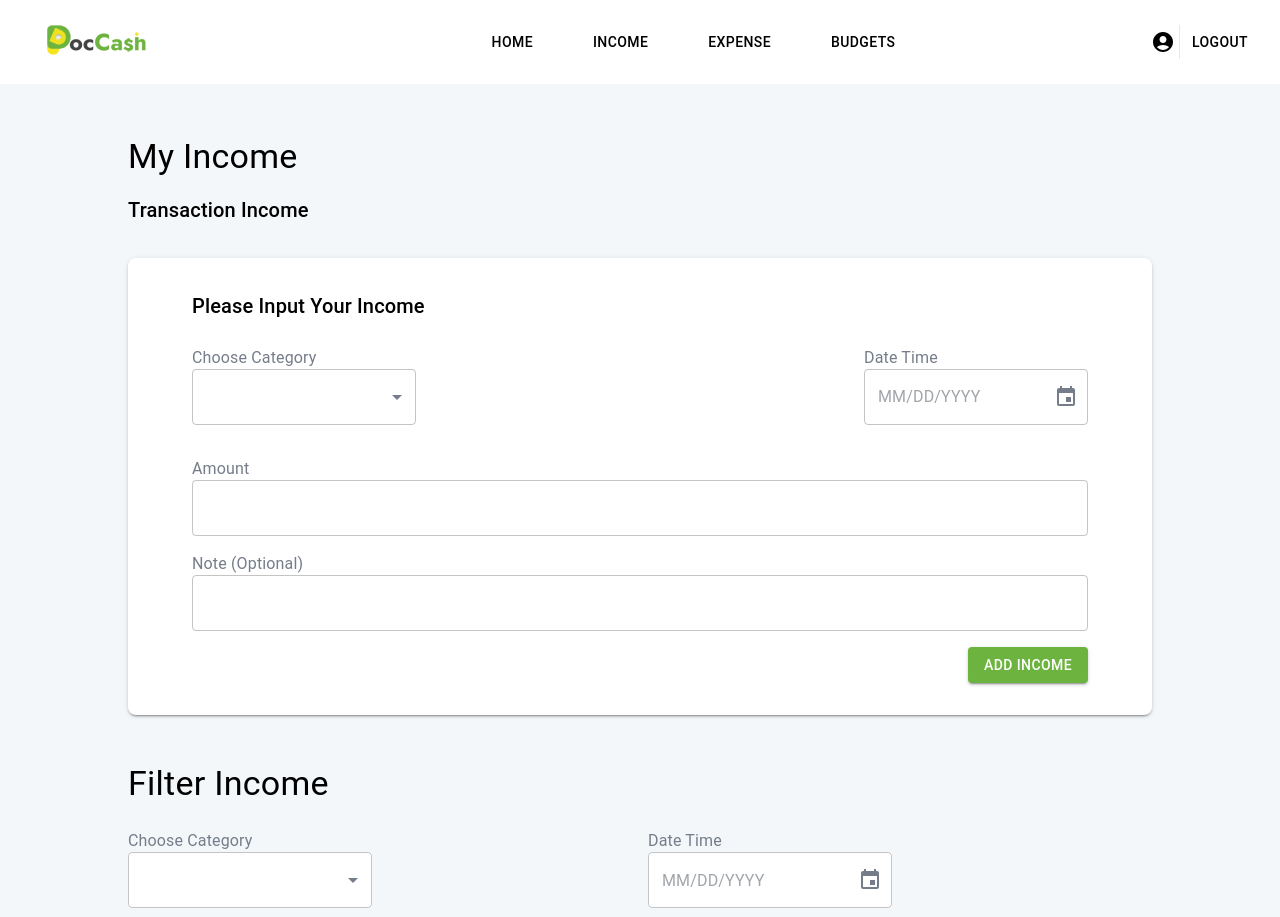
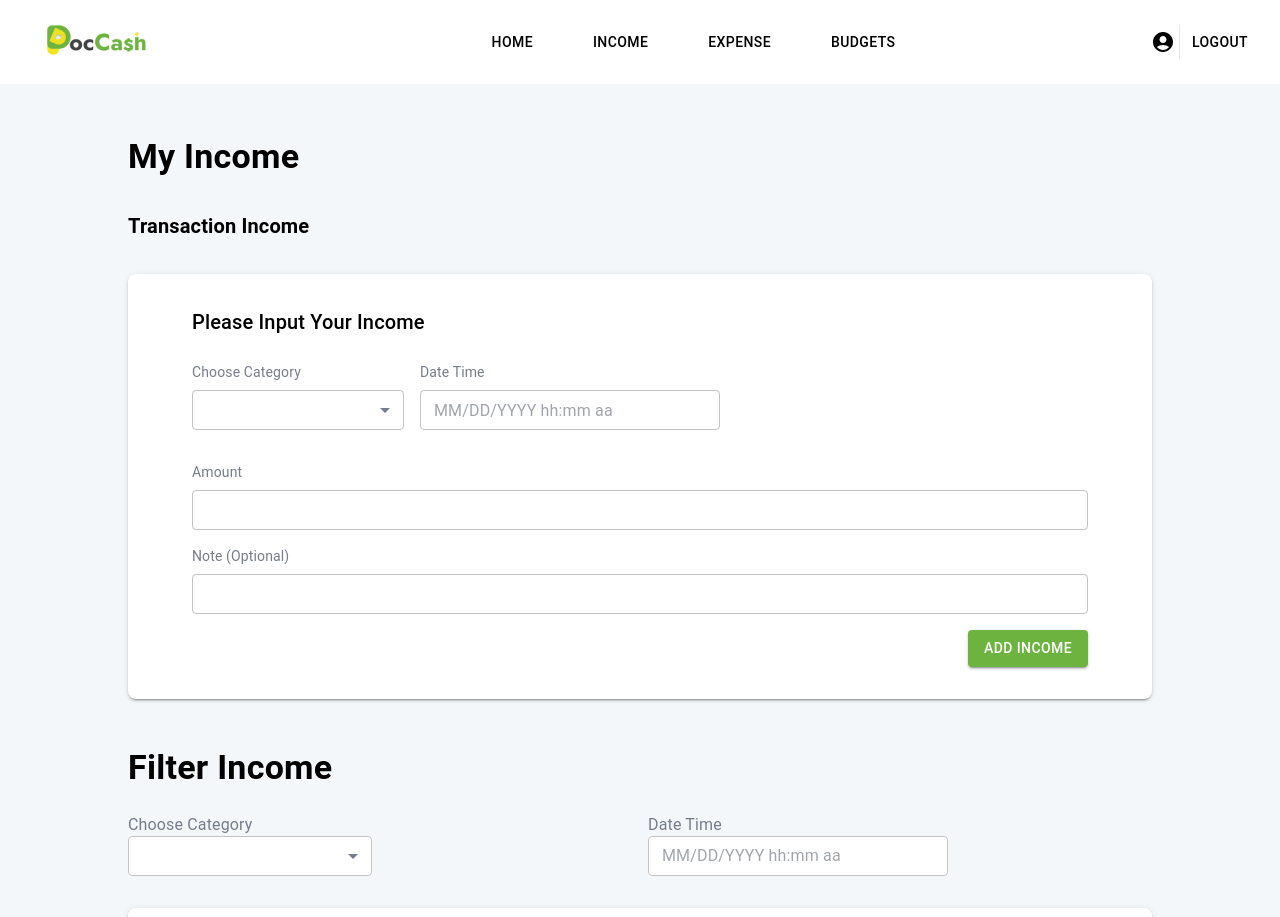
Before and after one commit to Hooksmith/POC_cash, a React (Create React App) app: page /income in a window 1280 px wide. Shown: the top 917 px of the page. Built offline with nearby package versions, Linux system fonts and the light colour scheme.

Commit message:
[Update]  style

```diff
--- a/src/components/budgetAchievement.jsx
+++ b/src/components/budgetAchievement.jsx
@@ -13,31 +13,23 @@ function BudgetAchievement() {
   ];
 
   const chartOptions = {
-    title: "Budget Achievement",
-    legend: { position: "bottom" },
-    hAxis: { title: "Year", minValue: 0, maxValue: 120 },
-    vAxis: { title: "Achievement" },
-    series: {
-      0: { color: "#8BC34A" }, // Customize color for 2022
-      1: { color: "#8BC34A" }, // Customize color for 2023
-      2: { color: "#8BC34A" }, // Customize color for 2024
-    },
+    legend: { position: "none" },
+    hAxis: { minValue: 0, maxValue: 120 },
+    colors: ["#6DB33F", "#8AC265", "#A7D18C"],
   };
 
   return (
     <Card sx={{ minWidth: 275 }}>
       <CardContent>
-        <Typography variant="h5" component="h2">
+        <Typography variant="body1" fontWeight="600">
           Budget achievement
         </Typography>
-        <Typography variant="h4" component="h2">
-          $1,800.00
-        </Typography>
-        <Typography variant="body2">5 achievements</Typography>
+        <Typography variant="h4">$1,800.00</Typography>
+        <Typography variant="body1">5 achievements</Typography>
         <Chart
           chartType="BarChart"
           width="100%"
-          height="300px"
+          height="150px"
           data={chartData}
           options={chartOptions}
         />
--- a/src/components/budgetCard.jsx
+++ b/src/components/budgetCard.jsx
@@ -9,13 +9,14 @@ import ArrowForwardIcon from "@mui/icons-material/ArrowForwardIos";
 
 function BudgetCard({ title, progress, timePeriod }) {
   return (
-    <Card sx={{ width: "100%", mb: 3 }}>
-      <CardContent>
+    <Card sx={{ width: "100%", mb: 2 }}>
       <Box
         sx={{
           display: "flex",
           alignItems: "center",
           justifyContent: "space-between",
+          px: 3,
+          py: 2,
         }}
       >
         <Box
@@ -56,10 +57,10 @@ function BudgetCard({ title, progress, timePeriod }) {
             </Box>
           </Box>
           <Box sx={{ ml: 3 }}>
-              <Typography variant="subtitle1" component="h2">
+            <Typography variant="body2" component="h2">
               {title}
             </Typography>
-              <Typography variant="body2" color="textSecondary">
+            <Typography variant="caption" color="textSecondary">
               {timePeriod}
             </Typography>
           </Box>
@@ -69,7 +70,6 @@ function BudgetCard({ title, progress, timePeriod }) {
           <ArrowForwardIcon />
         </IconButton>
       </Box>
-      </CardContent>
     </Card>
   );
 }
--- a/src/components/expenseSummary.jsx
+++ b/src/components/expenseSummary.jsx
@@ -34,12 +34,14 @@ function ExpenseSummary() {
             alignItems: "center",
           }}
         >
-          <Typography variant="h6">Your Spending Summary</Typography>
-          <Typography variant="body2">This Week</Typography>
+          <Typography variant="subtitle1" fontWeight="bold">
+            Your Spending Summary
+          </Typography>
+          {/* <Typography variant="body2">This Week</Typography>   */}
         </Box>
 
         <Typography variant="h4">$1,800.00</Typography>
-        <Typography variant="body1">10 transactions</Typography>
+        <Typography variant="subtitle1">10 transactions</Typography>
 
         <Box
           sx={{
@@ -48,7 +50,7 @@ function ExpenseSummary() {
             alignItems: "center",
           }}
         >
-          <Box sx={{ width: "50%", mt: 2, p: 2 }}>
+          <Box sx={{ width: "50%", py: 2, px: 2 }}>
             <Chart
               chartType="PieChart"
               data={data}
--- a/src/views/income/index.jsx
+++ b/src/views/income/index.jsx
@@ -12,10 +12,11 @@ import TableHead from "@mui/material/TableHead";
 import TableRow from "@mui/material/TableRow";
 import { LocalizationProvider } from "@mui/x-date-pickers/LocalizationProvider";
 import { AdapterDayjs } from "@mui/x-date-pickers/AdapterDayjs";
-import { DesktopDatePicker } from "@mui/x-date-pickers";
+import { DateTimePicker, DesktopDatePicker } from "@mui/x-date-pickers";
 import { useTheme } from "@emotion/react";
 import { Grid2, InputLabel, Pagination } from "@mui/material";
 import IncomeItem from "../../components/incomeItem";
+import dayjs from "dayjs";
 
 function Income() {
   const theme = useTheme();
@@ -62,10 +63,14 @@ function Income() {
       sx={{ display: "flex", flexDirection: "column", alignItems: "center" }}
     >
       <Box sx={{ width: { xs: "95%", md: "80%" }, mt: 4, mb: 4 }}>
-        <Typography sx={{ textAlign: "start", mb: 2 }} variant="h4">
+        <Typography
+          sx={{ textAlign: "start", mb: 4 }}
+          variant="h4"
+          fontWeight="600"
+        >
           My Income
         </Typography>
-        <Typography sx={{ textAlign: "start" }} variant="h6">
+        <Typography sx={{ textAlign: "start" }} variant="h6" fontWeight="600">
           Transaction Income
         </Typography>
       </Box>
@@ -79,46 +84,52 @@ function Income() {
         }}
       >
         <Box sx={{ px: { xs: 2, md: 8 }, py: { xs: 2, md: 4 } }}>
-          <Typography variant="h6">Please Input Your Income</Typography>
-          <Grid2 container sx={{ mb: 4, mt: 3 }}>
+          <Typography variant="h6" fontWeight="500">
+            Please Input Your Income
+          </Typography>
+          <Grid2 container sx={{ mb: 4, mt: 3 }} spacing={2}>
             <Grid2 size={{ sm: 12, md: 3 }}>
-              <InputLabel>Choose Category</InputLabel>
+              <InputLabel sx={{ fontSize: "14px", mb: 1 }}>
+                Choose Category
+              </InputLabel>
               <TextField
                 select
                 value={category}
+                size="small"
                 fullWidth
                 sx={{ minWidth: 200, backgroundColor: "white" }}
                 onChange={(e) => setCategory(e.target.value)}
               >
-                <MenuItem value="">
-                  <em>None</em>
-                </MenuItem>
                 <MenuItem value="category1">Category 1</MenuItem>
                 <MenuItem value="category2">Category 2</MenuItem>
-                {/* ... more categories */}
               </TextField>
             </Grid2>
-            <Grid2 size={{ sm: 12, md: 6 }}></Grid2>
-            <Grid2 size={{ sm: 12, md: 3 }}>
-              <InputLabel>Date Time</InputLabel>
-
+            <Grid2 size={{ sm: 12, md: 4 }}>
+              <InputLabel sx={{ fontSize: "14px", mb: 1 }}>
+                Date Time
+              </InputLabel>
               <LocalizationProvider dateAdapter={AdapterDayjs}>
-                <DesktopDatePicker
-                  fullWidth
-                  sx={{ minWidth: 200, backgroundColor: "white" }}
+                <DateTimePicker
+                  sx={{
+                    minWidth: "300px",
+                    backgroundColor: "white",
+                  }}
+                  slotProps={{ textField: { size: "small" } }}
+                  value={dateTime}
+                  views={["year", "month", "day", "hours", "minutes"]}
                   inputFormat="DD/MM/YYYY HH:mm"
-                  value={dateTime}
                   onChange={(newValue) => setDateTime(newValue)}
-                  renderInput={(params) => <TextField {...params} />}
+                  referenceDate={dayjs("2022-04-17T15:30")}
                 />
               </LocalizationProvider>
             </Grid2>
           </Grid2>
           <Box>
-            <InputLabel>Amount</InputLabel>
+            <InputLabel sx={{ fontSize: "14px", mb: 1 }}>Amount</InputLabel>
             <TextField
               type="number"
               fullWidth
+              size="small"
               value={amount}
               onChange={(e) => setAmount(e.target.value)}
               sx={{ mb: 2 }}
@@ -126,11 +137,14 @@ function Income() {
           </Box>
 
           <Box>
-            <InputLabel>Note (Optional)</InputLabel>
+            <InputLabel sx={{ fontSize: "14px", mb: 1 }}>
+              Note (Optional)
+            </InputLabel>
 
             <TextField
               multiline
               fullWidth
+              size="small"
               value={note}
               onChange={(e) => setNote(e.target.value)}
               sx={{ mb: 2 }}
@@ -157,7 +171,9 @@ function Income() {
         </Box>
       </Box>
       <Box sx={{ width: { xs: "95%", md: "80%" }, mt: 6 }}>
-        <Typography variant="h4">Filter Income</Typography>
+        <Typography variant="h4" fontWeight="600">
+          Filter Income
+        </Typography>
 
         <Grid2 container spacing={2} sx={{ mb: 4, mt: 3 }}>
           <Grid2 size={{ sm: 12, md: 3 }}>
@@ -166,12 +182,10 @@ function Income() {
               select
               value={category}
               fullWidth
+              size="small"
               sx={{ minWidth: 200, backgroundColor: "white" }}
               onChange={(e) => setCategory(e.target.value)}
             >
-              <MenuItem value="">
-                <em>None</em>
-              </MenuItem>
               <MenuItem value="category1">Category 1</MenuItem>
               <MenuItem value="category2">Category 2</MenuItem>
             </TextField>
@@ -180,13 +194,17 @@ function Income() {
           <Grid2 size={{ sm: 12, md: 3 }}>
             <InputLabel>Date Time</InputLabel>
             <LocalizationProvider dateAdapter={AdapterDayjs}>
-              <DesktopDatePicker
-                fullWidth
-                sx={{ minWidth: 200, backgroundColor: "white" }}
+              <DateTimePicker
+                sx={{
+                  minWidth: "300px",
+                  backgroundColor: "white",
+                }}
+                slotProps={{ textField: { size: "small" } }}
+                value={dateTime}
+                views={["year", "month", "day", "hours", "minutes"]}
                 inputFormat="DD/MM/YYYY HH:mm"
-                value={dateTime}
                 onChange={(newValue) => setDateTime(newValue)}
-                renderInput={(params) => <TextField {...params} />}
+                referenceDate={dayjs("2022-04-17T15:30")}
               />
             </LocalizationProvider>
           </Grid2>
@@ -230,7 +248,6 @@ function Income() {
       >
         <Pagination
           count={10}
-          size="small"
           siblingCount={0}
           variant="outlined"
           shape="rounded"
--- a/src/views/setting/Category.jsx
+++ b/src/views/setting/Category.jsx
@@ -29,15 +29,17 @@ function CategoryManagement() {
         <Grid2 container spacing={2}>
           <Grid2 size={{ xs: 12, md: 6 }}>
             <InputLabel>Icon</InputLabel>
-            <TextField select fullWidth value={"car"}>
-              <MenuItem value="none">car</MenuItem>
+            <TextField select fullWidth value={"category1"}>
+              <MenuItem value="category1">Category 1</MenuItem>
+              <MenuItem value="category2">Category 2</MenuItem>
             </TextField>
           </Grid2>
           <Grid2 size={{ xs: 12, md: 6 }}>
             <InputLabel>Backgound Color</InputLabel>
 
             <TextField select fullWidth value={"red"}>
-              <MenuItem value="none">red</MenuItem>
+              <MenuItem value="red">red</MenuItem>
+              <MenuItem value="blue">blue</MenuItem>
             </TextField>
           </Grid2>
           <Grid2 size={{ xs: 12, md: 12 }}>
```
Also changed, not shown: src/components/analyticsReport.jsx (+16 -3 lines), src/components/dashboardHeader.jsx (added, +54 -0 lines), src/components/transactionTable.jsx (+40 -22 lines), src/views/dashboard/index.jsx (+23 -13 lines). Lines whose indentation alone changed are shown as unchanged.
